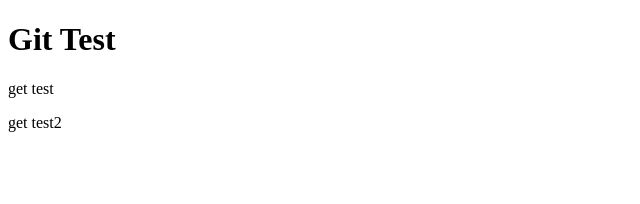
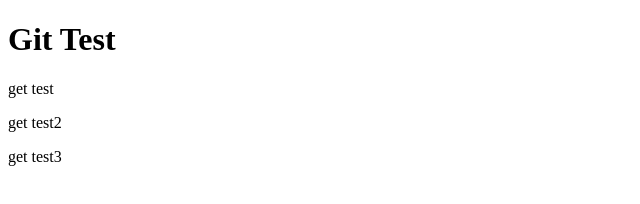
Before and after one commit to yuta0215/intro_git, a plain HTML site: page index.html in a window 1280 px wide. Shown: the full height of the page, 0-640 px from the left. Drawn offline with Linux system fonts and the light colour scheme.

Commit message:
test3を追加

```diff
--- a/index.html
+++ b/index.html
@@ -8,6 +8,7 @@
         <h1>Git Test</h1>
         <p>get test</p>
         <p>get test2</p>
+        <p>get test3</p>
     </body>
 
 </html>
```
